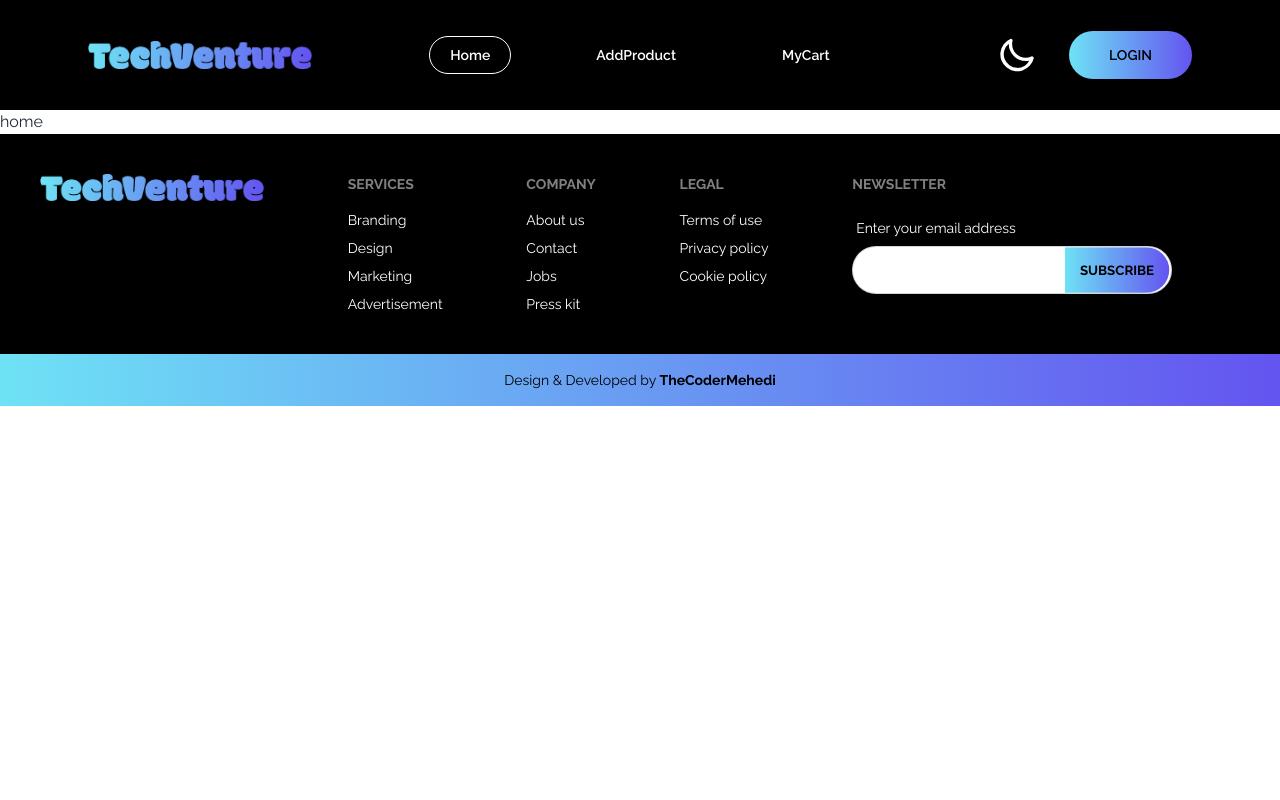
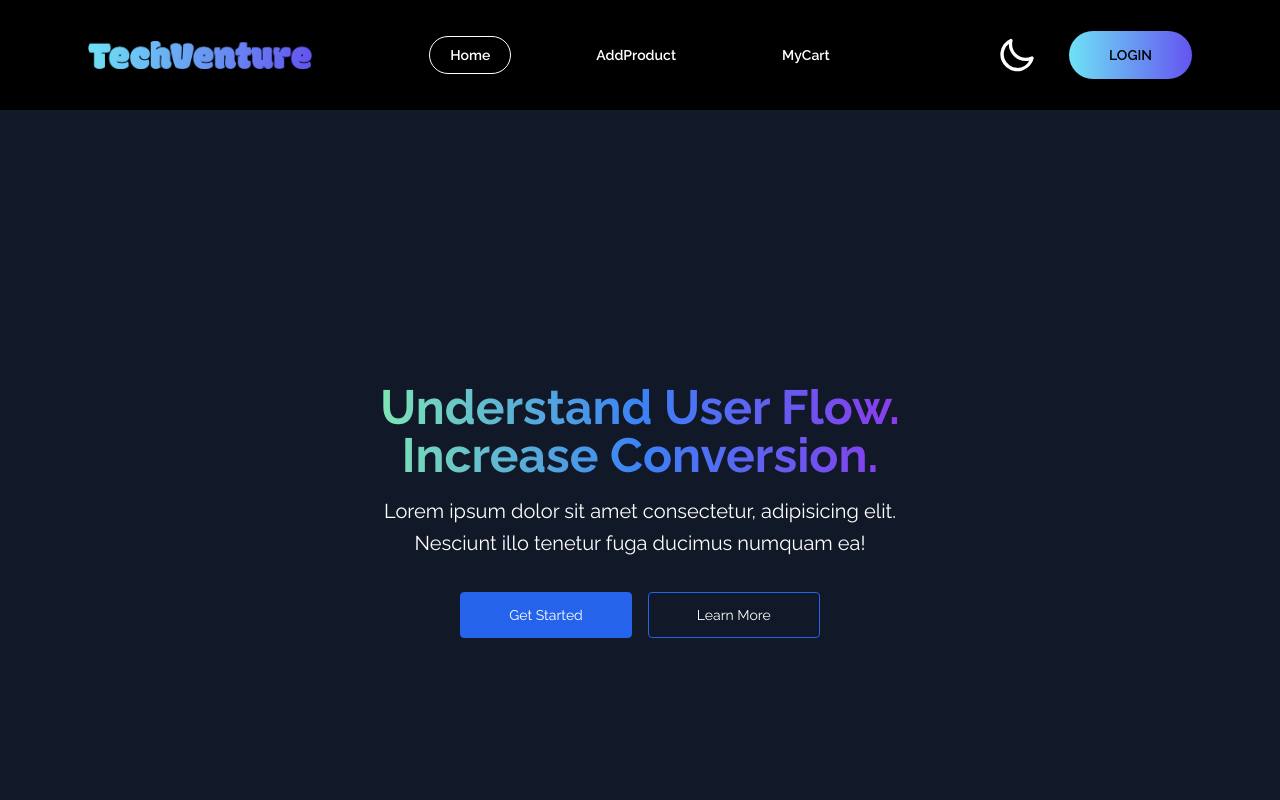
Before and after one commit to thecodermehedi/techventure-client, a React (Vite) app: page / in a window 1280 px wide. Shown: the top 800 px of the page. Built offline with nearby package versions, Linux system fonts and the light colour scheme; no server answers; some icons are missing; a web font is replaced by a local one.

Commit message:
update Homepage.jsx

```diff
--- a/src/pages/Home/Homepage.jsx
+++ b/src/pages/Home/Homepage.jsx
@@ -1,10 +1,45 @@
-
-
 const Homepage = () => {
   return (
-    <div>
-      home
-    </div>
+    <section>
+      {/* Banner Start */}
+      <section className="bg-gray-900 text-white">
+        <div className="mx-auto max-w-screen-xl px-4 py-32 lg:flex lg:h-screen lg:items-center">
+          <div className="mx-auto max-w-3xl text-center">
+
+            <h1 className="bg-gradient-to-r from-green-300 via-blue-500 to-purple-600 bg-clip-text text-3xl font-extrabold text-transparent sm:text-5xl">
+              Understand User Flow.
+              <span className="sm:block"> Increase Conversion. </span>
+            </h1>
+
+            <p className="mx-auto mt-4 max-w-xl sm:text-xl/relaxed">
+              Lorem ipsum dolor sit amet consectetur, adipisicing elit. Nesciunt
+              illo tenetur fuga ducimus numquam ea!
+            </p>
+
+            <div className="mt-8 flex flex-wrap justify-center gap-4">
+              <a
+                className="block w-full rounded border border-blue-600 bg-blue-600 px-12 py-3 text-sm font-medium text-white hover:bg-transparent hover:text-white focus:outline-none focus:ring active:text-opacity-75 sm:w-auto"
+                href="/get-started"
+              >
+                Get Started
+              </a>
+
+              <a
+                className="block w-full rounded border border-blue-600 px-12 py-3 text-sm font-medium text-white hover:bg-blue-600 focus:outline-none focus:ring active:bg-blue-500 sm:w-auto"
+                href="/about"
+              >
+                Learn More
+              </a>
+            </div>
+          </div>
+        </div>
+      </section>
+      {/* Banner End */}
+      {/* Featured Brands Start */}
+
+      {/* Featured Brands End */}
+
+    </section>
   );
 };
 
```
